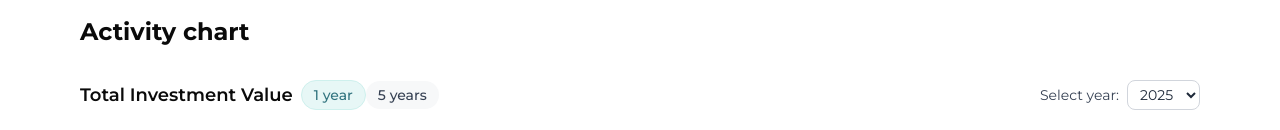
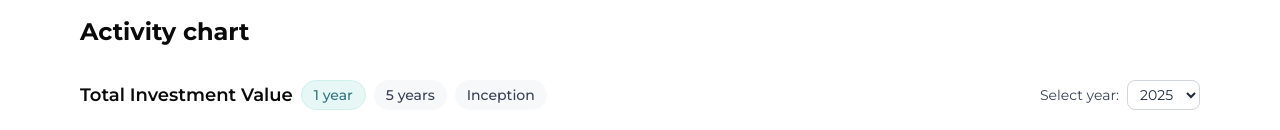
Before and after one commit to justinslack/chart-demo, a Next.js app: page /activity in a window 1280 px wide. Shown: the top 130 px of the page. Built offline with nearby package versions, Linux system fonts and the light colour scheme.

Commit message:
Add inception

```diff
--- a/src/app/components/ActivityChart.tsx
+++ b/src/app/components/ActivityChart.tsx
@@ -14,6 +14,7 @@ ChartJS.register(CategoryScale, LinearScale, BarElement, Title, Tooltip, Legend)
 const YEARS = ["2021", "2022", "2023", "2024", "2025"];
 const MONTHS = ["Jan", "Feb", "Mar", "Apr", "May", "Jun", "Jul", "Aug", "Sep", "Oct", "Nov", "Dec"];
 const YEARS_RANGE = ["2019", "2020", "2021", "2022", "2023", "2024", "2025"];
+const INCEPTION_YEARS = ["2019", "2020", "2021", "2022", "2023", "2024", "2025"];
 
 const FUNDS = [
 	{ name: "Prescient Core Equity Fund A2", color: "#7DE2D1" },
@@ -57,7 +58,7 @@ const buildChartData = (labels: string[], data: BarDatum[]) => ({
 });
 
 const ActivityChart = () => {
-	const [dateRange, setDateRange] = useState<"1y" | "5y">("1y");
+	const [dateRange, setDateRange] = useState<"1y" | "5y" | "inception">("1y");
 	const labels = dateRange === "1y" ? MONTHS : YEARS;
 	const chartRef = useRef<Chart<"bar"> | null>(null);
 	const [selectedYear, setSelectedYear] = useState("2025");
@@ -118,8 +119,17 @@ const ActivityChart = () => {
 	const [barData, setBarData] = useState<BarDatum[]>(() => generateRandomFundData(labels.length));
 	const [chartData, setChartData] = useState(() => buildChartData(labels, barData));
 
-	const handleRangeChange = (range: "1y" | "5y") => {
-		const newLabels = range === "1y" ? MONTHS : YEARS;
+	const handleRangeChange = (range: "1y" | "5y" | "inception") => {
+		let newLabels: string[] = [];
+
+		if (range === "1y") {
+			newLabels = MONTHS;
+		} else if (range === "5y") {
+			newLabels = YEARS;
+		} else {
+			newLabels = INCEPTION_YEARS;
+		}
+
 		const newData = generateRandomFundData(newLabels.length);
 		setBarData(newData);
 		setChartData(buildChartData(newLabels, newData));
@@ -196,7 +206,7 @@ const ActivityChart = () => {
 			<div className="flex justify-between items-center flex-wrap gap-4">
 				<div className="space-x-2 flex items-center flex-wrap">
 					<h3 className="text-lg font-semibold">Total Investment Value</h3>
-					<div>
+					<div className="flex gap-2">
 						<button
 							className={`px-3 py-1 rounded-full text-sm font-medium ${
 								dateRange === "1y" ? "bg-[#e7f7f6] text-[#32747f] border border-[#cef0ed]" : "bg-[#f7f8f9] text-gray-700"
@@ -212,6 +222,14 @@ const ActivityChart = () => {
 							onClick={() => handleRangeChange("5y")}
 						>
 							5 years
+						</button>
+						<button
+							className={`px-3 py-1 rounded-full text-sm font-medium ${
+								dateRange === "inception" ? "bg-[#e7f7f6] text-[#32747f] border border-[#cef0ed]" : "bg-[#f7f8f9] text-gray-700"
+							}`}
+							onClick={() => handleRangeChange("inception")}
+						>
+							Inception
 						</button>
 					</div>
 				</div>
```
